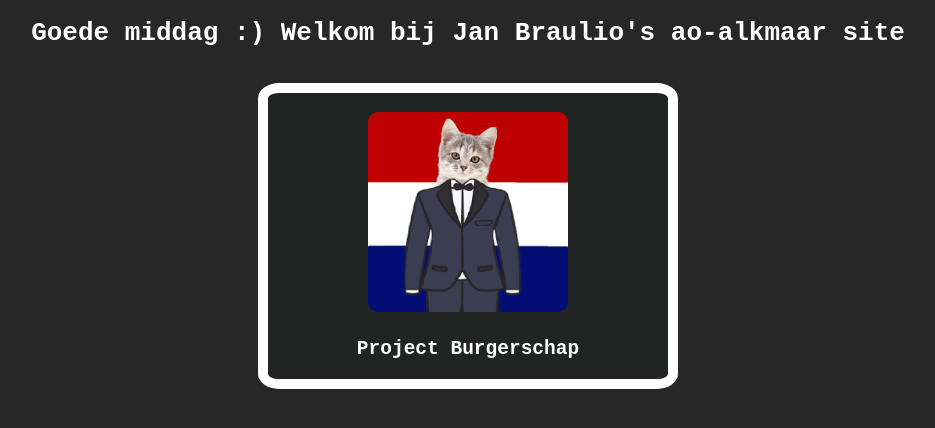
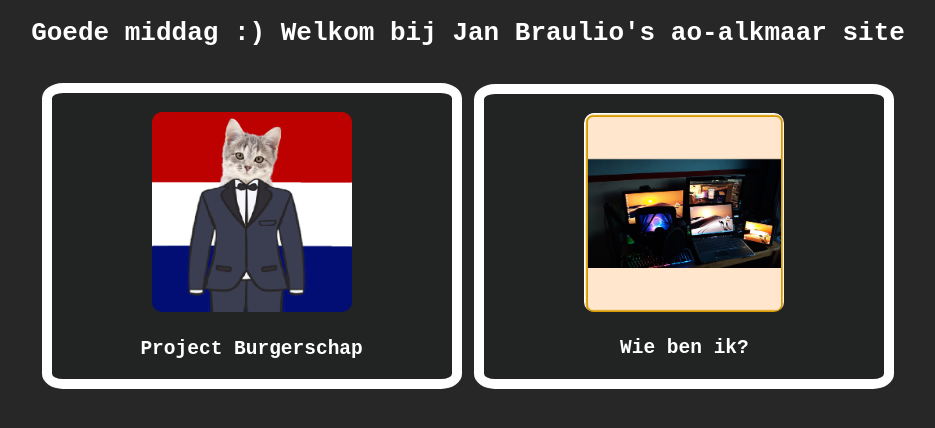
Before and after one commit to horizoncollege/ao-alkmaar-JuanB-png, a plain HTML site: page index.html in a window 1280 px wide. Shown: the whole page, without its empty margins (172-1107 px from the left). Drawn offline with Linux system fonts and the light colour scheme.

Commit message:
Wie ben ik toegevoegd

```diff
--- a/index.html
+++ b/index.html
@@ -23,6 +23,15 @@
             </h2>
         </a>
 
+        <a target="_blank" class="Social-Links" href="wie-ben-ik/">
+            <h2 class="social-item">
+                <p></p><img class="social-logo" src="images/wie-ben-ik.png">
+                <p></p>
+                Wie ben ik?
+                <p></p>
+            </h2>
+        </a>
+
     </div>
 
     <script src="script/script.js"></script>
```
Also changed, not shown: images/wie-ben-ik.png (added).
